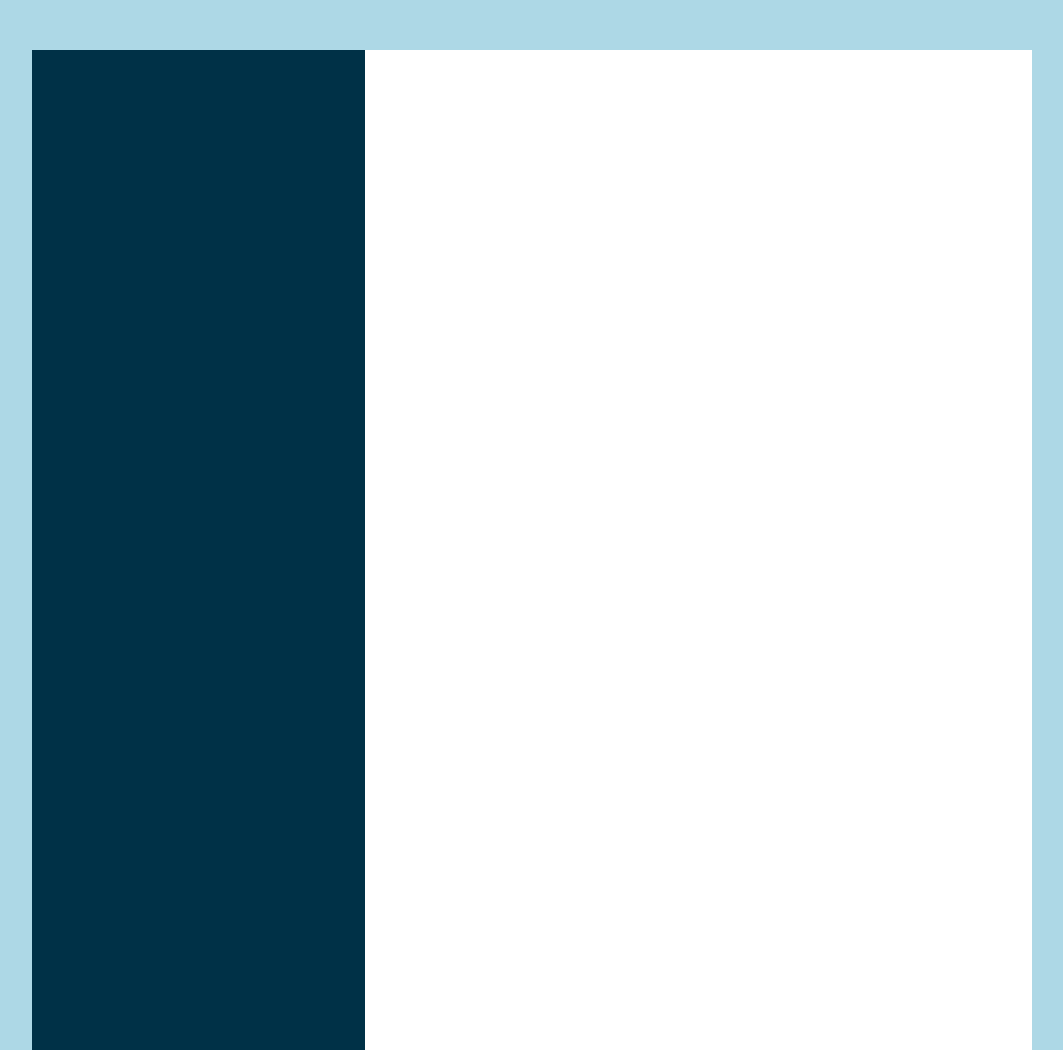
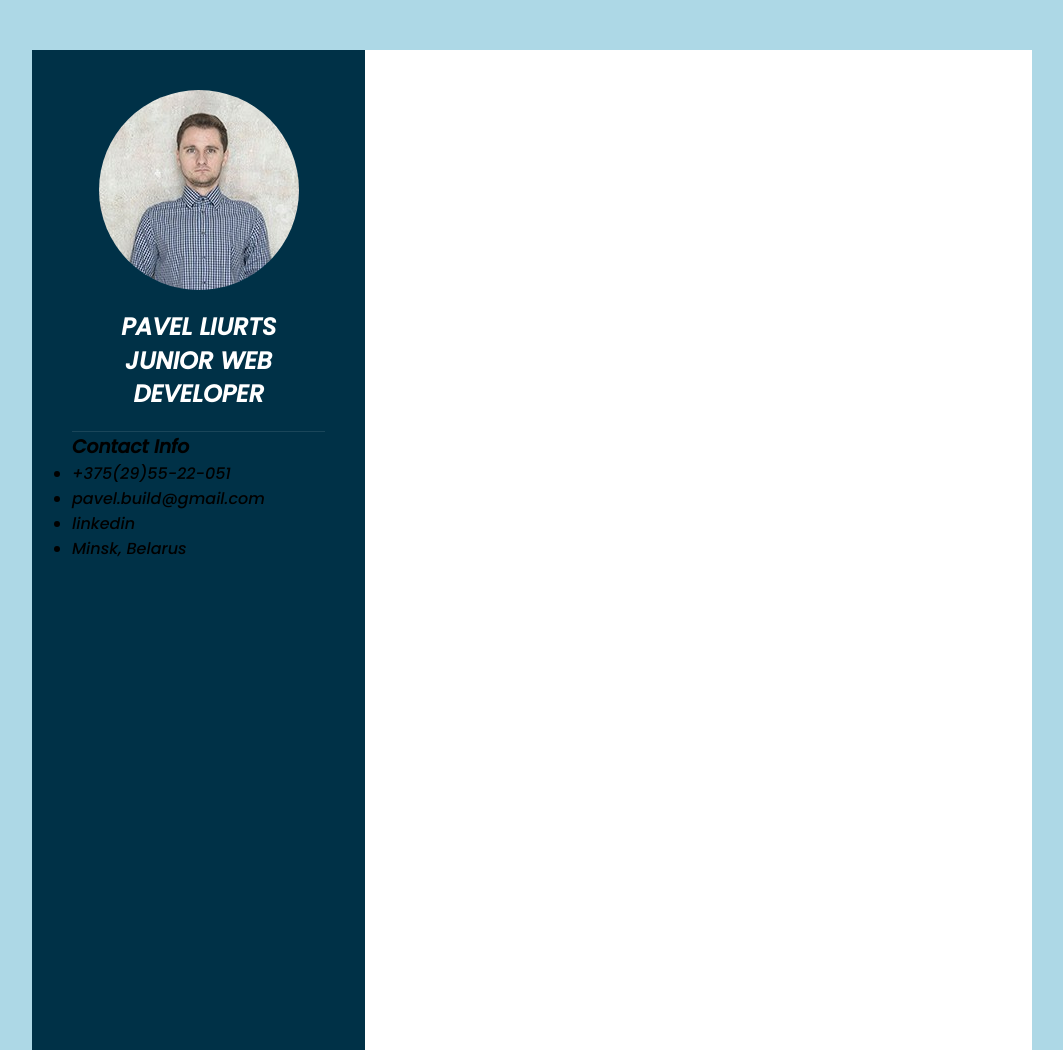
Before and after one commit to PavelLiurts/rsschool-cv, a plain HTML site: page index.html in a window 1280 px wide. Shown: the whole page, without its empty margins (108-1171 px from the left). Drawn offline with Linux system fonts and the light colour scheme.

Commit message:
docs: update index html

```diff
--- a/index.html
+++ b/index.html
@@ -10,6 +10,34 @@
 <body>
     <div class="container">
         <div class="left_side">
+            <div class="profile">
+                <div class="photo">
+                    <img src="pavel.jpg">
+                </div>
+                <h2>Pavel Liurts<br>
+                <span>Junior Web Developer</span></h2>
+            </div>
+            <div class="contacts">
+                <h3 class="title">Contact Info</h3>
+                <ul>
+                    <li>
+                        <span class="icon"></span>
+                        <span class="text">+375(29)55-22-051</span>
+                    </li>
+                    <li>
+                        <span class="icon"></span>
+                        <span class="text">pavel.build@gmail.com</span>
+                    </li>
+                    <li>
+                        <span class="icon"></span>
+                        <span class="text">linkedin</span>
+                    </li>
+                    <li>
+                        <span class="icon"></span>
+                        <span class="text">Minsk, Belarus</span>
+                    </li>
+                </ul>
+            </div>
 
         </div>
         <div class="right_side">
--- a/style.css
+++ b/style.css
@@ -33,6 +33,42 @@ body{
     padding: 40px;
 }
 
+.profile{
+    position: relative;
+    display: flex;
+    flex-direction: column;
+    align-items: center;
+    padding-bottom: 20px;
+    border-bottom: 1px solid rgba(255,255,255,0.1)
+}
+
+.profile .photo{
+    position: relative;
+    width: 200px;
+    height: 200px;
+    border-radius: 50%;
+    overflow: hidden;
+}
+
+.profile .photo img{
+    position: absolute;
+    top: 0;
+    left: 0;
+    width: 100%;
+    height: 100%;
+    object-fit: cover;
+}
+
+.profile h2{
+    color: #fff;
+    font-size: 1.5em;
+    margin-top: 20px;
+    text-transform: uppercase;
+    text-align: center;
+    font-weight: 600;
+    line-height: 1.4em;
+}
+
 .container .right_side{
     position: relative;
     background: #fff;
```
Also changed, not shown: pavel.jpg (added).
